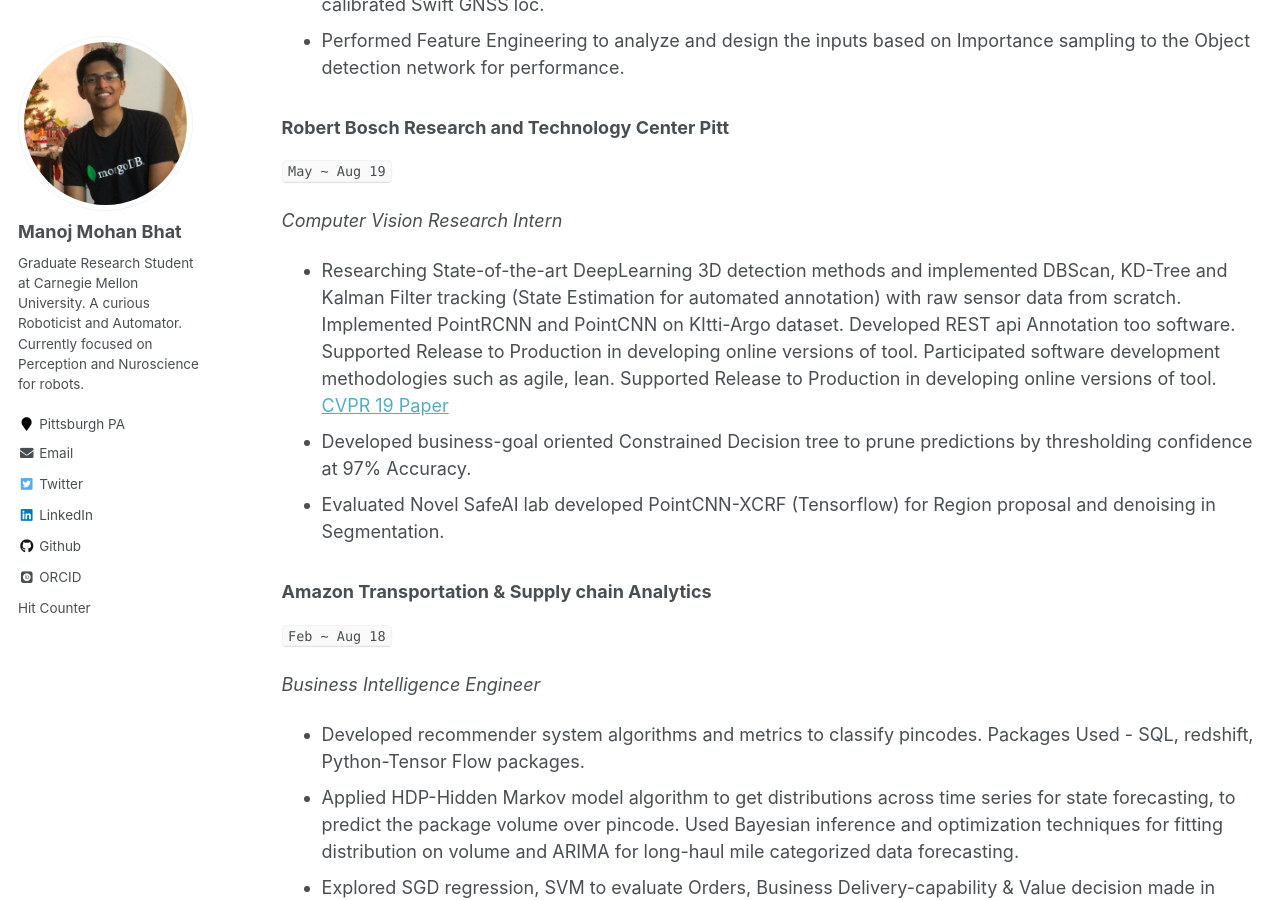
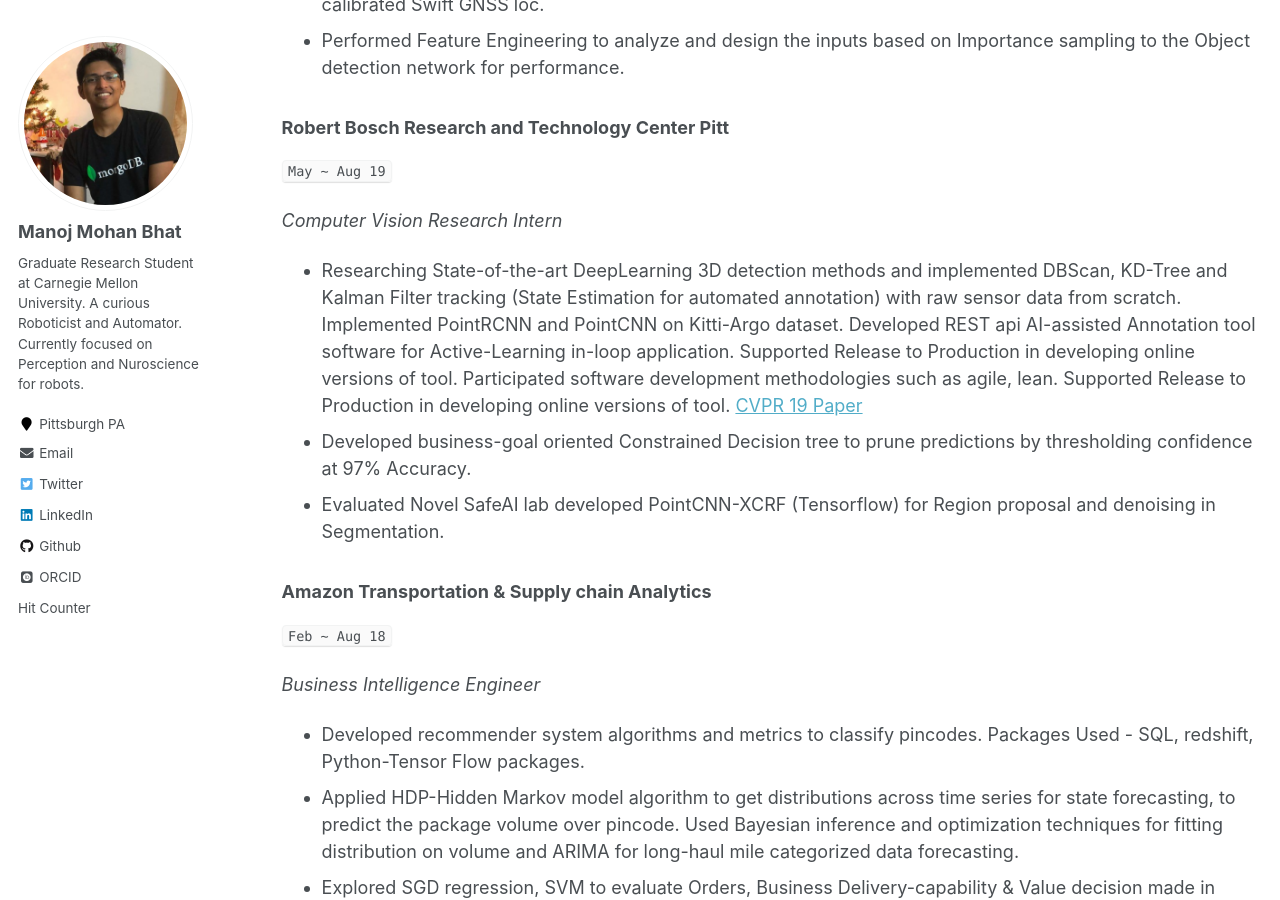
Before and after one commit to Manojbhat09/manojbhat09.github.io_old, a Jekyll site: the page built from _pages/cv.md, in a window 1280 px wide and 900 px high, scrolled down 1212 px. Built offline with Jekyll 4.4.1, drawn with Linux system fonts in a browser that asks for light colours; some web fonts are replaced.

Commit message:
Update cv.md

```diff
--- a/_pages/cv.md
+++ b/_pages/cv.md
@@ -54,7 +54,7 @@ _Research Assistant_<br>
  `May ~ Aug 19`
 
 _Computer Vision Research Intern_<br>
-  - Researching State-of-the-art DeepLearning 3D detection methods and implemented DBScan, KD-Tree and Kalman Filter tracking (State Estimation for automated annotation) with raw sensor data from scratch. Implemented PointRCNN and PointCNN on KItti-Argo dataset. Developed REST api Annotation too software. Supported Release to Production in developing online versions of tool. Participated software development methodologies such as agile, lean. Supported Release to Production in developing online versions of tool. [CVPR 19 Paper](http://bit.ly/2TCdODU)
+  - Researching State-of-the-art DeepLearning 3D detection methods and implemented DBScan, KD-Tree and Kalman Filter tracking (State Estimation for automated annotation) with raw sensor data from scratch. Implemented PointRCNN and PointCNN on Kitti-Argo dataset. Developed REST api AI-assisted Annotation tool software for Active-Learning in-loop application. Supported Release to Production in developing online versions of tool. Participated software development methodologies such as agile, lean. Supported Release to Production in developing online versions of tool. [CVPR 19 Paper](http://bit.ly/2TCdODU)
   - Developed business-goal oriented Constrained Decision tree to prune predictions by thresholding confidence at 97% Accuracy.
   - Evaluated Novel SafeAI lab developed PointCNN-XCRF (Tensorflow) for Region proposal and denoising in Segmentation.
 
```
